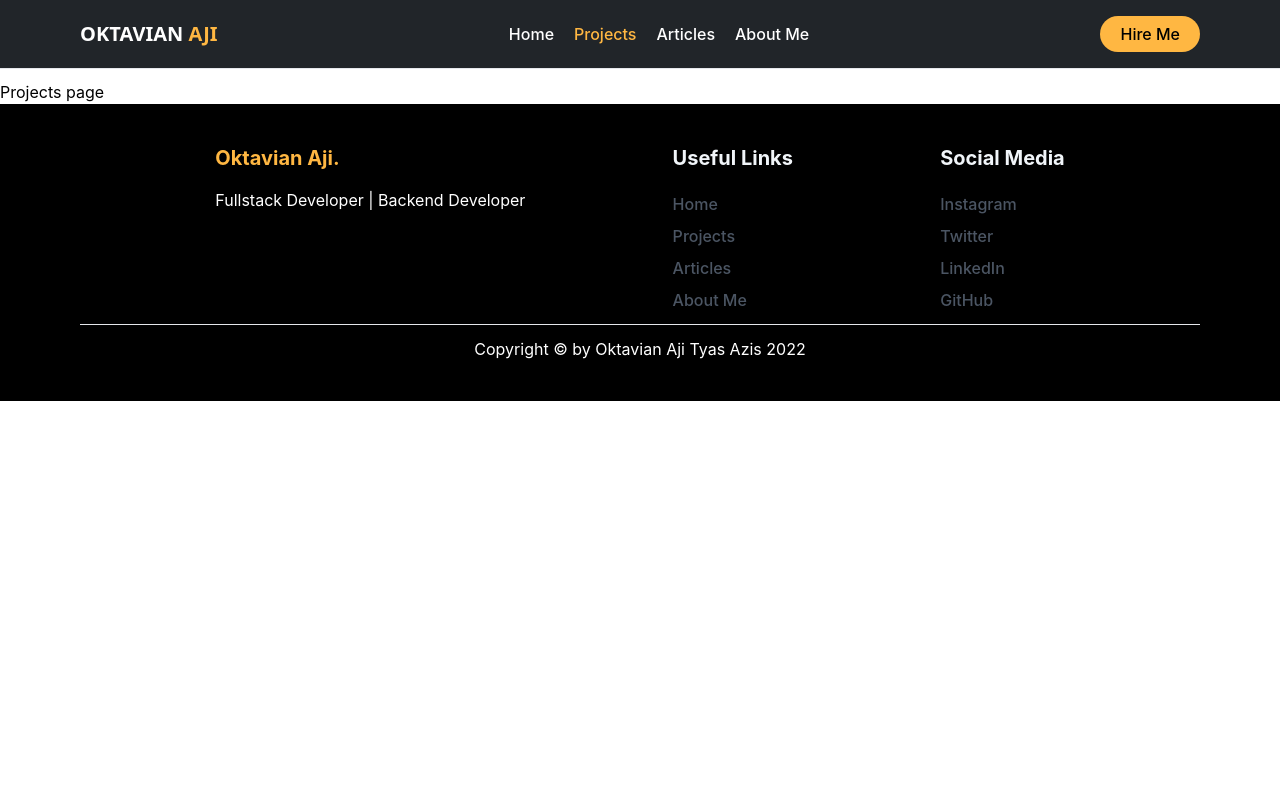
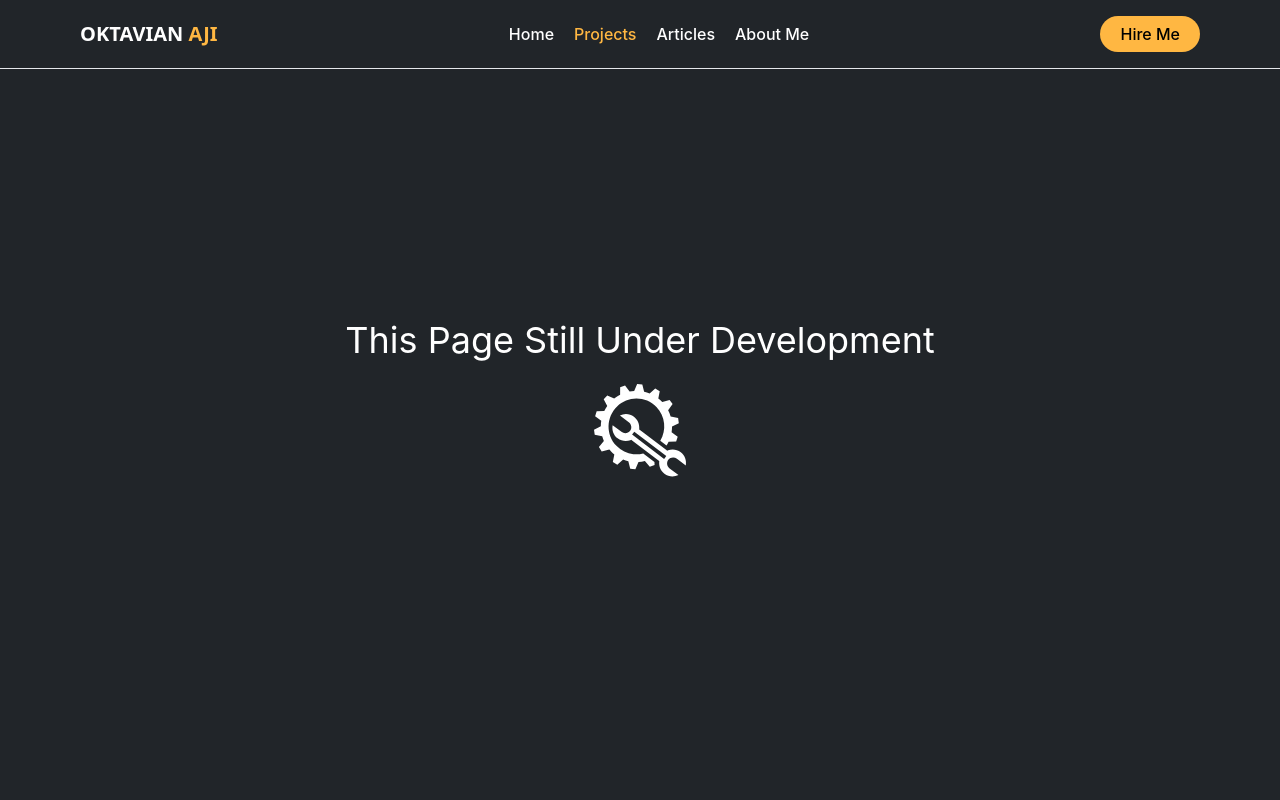
Before and after one commit to iyans018/personal-website-fe, a React (Create React App) app: page /projects in a window 1280 px wide. Shown: the top 800 px of the page. Built offline with nearby package versions, Linux system fonts and the light colour scheme.

Commit message:
create maintenance template component and implement it

```diff
--- /dev/null
+++ b/src/components/template/Maintenance.tsx
@@ -0,0 +1,12 @@
+import { GiAutoRepair } from 'react-icons/gi';
+
+const Maintenance = () => {
+    return (
+        <div className="min-h-screen bg-dark flex flex-col justify-center items-center gap-5">
+            <h1 className="text-white text-4xl">This Page Still Under Development</h1>
+            <GiAutoRepair size={100} color="white" />
+        </div>
+    )
+}
+
+export default Maintenance;
--- /dev/null
+++ b/src/components/template/index.ts
@@ -0,0 +1 @@
+export { default as Maintenance } from './Maintenance';
--- a/src/pages/AboutMe.tsx
+++ b/src/pages/AboutMe.tsx
@@ -17,7 +17,7 @@ const AboutMe = () => {
 
     return (
         <>
-            <section id="about" className="bg-dark min-h-screen flex flex-col items-center px-10 md:flex-row md:justify-between md:px-20">
+            <section id="about" className="bg-dark min-h-screen flex flex-col items-center px-10 py-4 md:flex-row md:justify-between md:px-20">
                 <img
                     className="rounded-xl mt-14 w-56 sm:w-64 md:w-1/4 md:mt-0"
                     src="/oktavian-profile.jpg"
@@ -25,7 +25,7 @@ const AboutMe = () => {
                 />
                 <div className="flex flex-col gap-3 mt-4 md:gap-5 md:mt-0 md:w-3/5">
                     <p id="name" className="text-orange text-center font-bold text-2xl md:text-left md:text-4xl">Oktavian Aji Tyas Azis</p>
-                    <p id="position" className="text-white text-lg text-center font-bold italic md:text-left md:text-2xl">Back End Developer and Full Stack developer</p>
+                    <p id="position" className="text-white text-lg text-center font-bold italic md:text-left md:text-2xl">Back End Developer and Full Stack Developer</p>
                     <p id="profile-description" className='text-white text-center text-sm md:text-left md:text-lg'>
                         I'm a <b>fresh graduate</b> with internship experience as a <b>Full Stack Developer</b> who mainly uses
                         <b> MERN (MongoDB, Express.js, React.js, Node.js)</b> stack. I have an interest in <b>Back End Development</b>.
@@ -33,7 +33,7 @@ const AboutMe = () => {
                         performance comparison with <b>JMeter</b> between <b>Microservices</b> that use the <b>RabbitMQ </b>
                         message broker and that don't. Also, I love exploring new technology commonly used on the <b>back end</b>.
                     </p>
-                    <div className="flex flex-row gap-7 justify-center md:justify-start">
+                    <div id="links-icon" className="flex flex-row gap-7 justify-center md:justify-start">
                         {links.map(link => link.icon)}
                     </div>
                 </div>
--- a/src/pages/Articles.tsx
+++ b/src/pages/Articles.tsx
@@ -1,8 +1,8 @@
+import { Maintenance } from '../components/template';
+
 const Articles = () => {
     return (
-        <div>
-            Articles Page
-        </div>
+        <Maintenance />
     )
 }
 
--- a/src/pages/Projects.tsx
+++ b/src/pages/Projects.tsx
@@ -1,8 +1,8 @@
+import { Maintenance } from '../components/template';
+
 const Projects = () => {
     return (
-        <div className="mt-20">
-            <h1>Projects page</h1>
-        </div>
+        <Maintenance />
     )
 }
 
```
